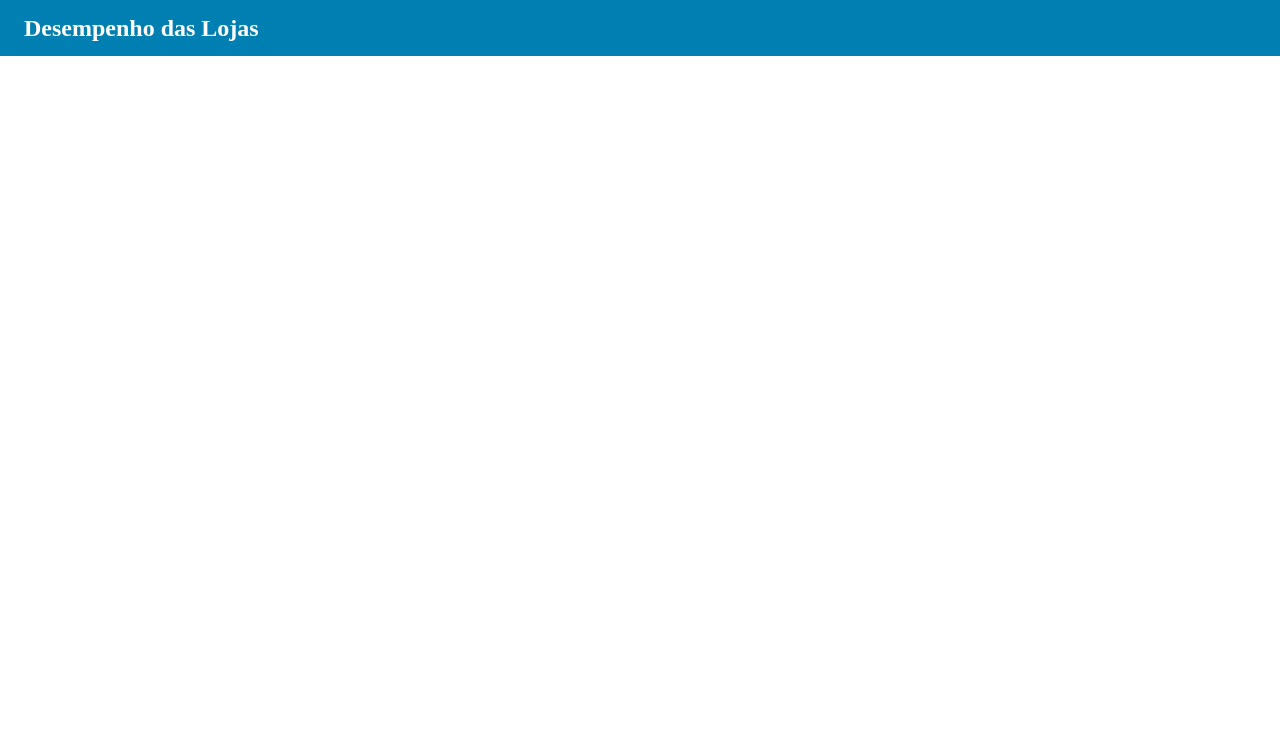
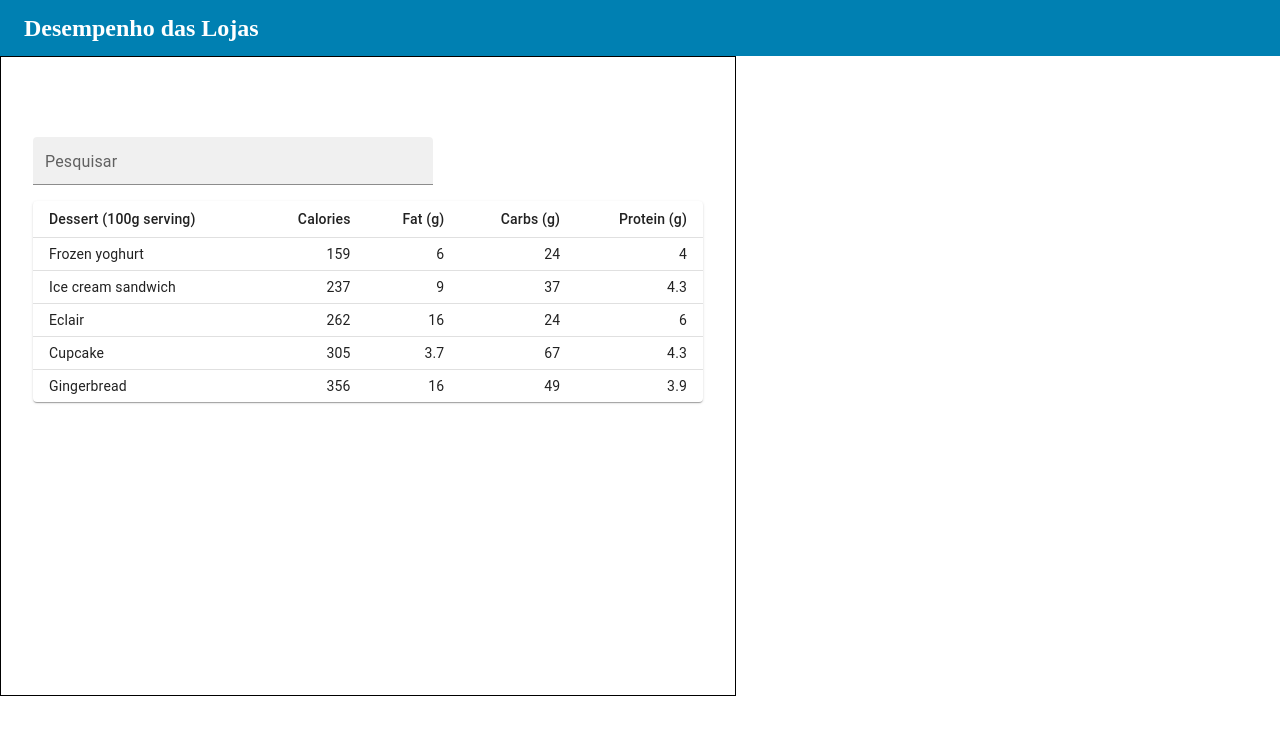
Before and after one commit to ivangomestr/front-end-technical-challenge, a React (Create React App) app: page / in a window 1280 px wide. Shown: the top 734 px of the page. Built offline with nearby package versions, Linux system fonts and the light colour scheme.

Commit message:
styling input and table

```diff
--- a/package.json
+++ b/package.json
@@ -3,6 +3,9 @@
   "version": "0.1.0",
   "private": true,
   "dependencies": {
+    "@emotion/react": "^11.9.0",
+    "@emotion/styled": "^11.8.1",
+    "@mui/material": "^5.8.1",
     "@testing-library/jest-dom": "^5.11.4",
     "@testing-library/react": "^11.1.0",
     "@testing-library/user-event": "^12.1.10",
--- /dev/null
+++ b/src/BillingFilter/index.tsx
@@ -0,0 +1,3 @@
+export function BillingFilter() {
+  return <></>;
+}
--- /dev/null
+++ b/src/components/Search/index.tsx
@@ -0,0 +1,10 @@
+import TextField from '@mui/material/TextField';
+import styles from './styles.module.scss';
+
+export function Search() {
+  return (
+    <div className={styles.container}>
+      <TextField fullWidth label="Pesquisar" variant="filled" size="small" />
+    </div>
+  );
+}
--- /dev/null
+++ b/src/components/Search/styles.module.scss
@@ -0,0 +1,8 @@
+.container {
+    display: flex;
+    align-items: center;
+    width: 25rem;
+    height: 5rem;
+    margin-top: 2rem;
+    // border: 1px solid black;
+}
--- a/src/components/StoreTable/index.tsx
+++ b/src/components/StoreTable/index.tsx
@@ -1,3 +1,65 @@
+import Table from '@mui/material/Table';
+import TableBody from '@mui/material/TableBody';
+import TableCell from '@mui/material/TableCell';
+import TableContainer from '@mui/material/TableContainer';
+import TableHead from '@mui/material/TableHead';
+import TableRow from '@mui/material/TableRow';
+import Paper from '@mui/material/Paper';
+
+function createData(
+  name: string,
+  calories: number,
+  fat: number,
+  carbs: number,
+  protein: number
+) {
+  return {
+    name,
+    calories,
+    fat,
+    carbs,
+    protein,
+  };
+}
+
+const rows = [
+  createData('Frozen yoghurt', 159, 6.0, 24, 4.0),
+  createData('Ice cream sandwich', 237, 9.0, 37, 4.3),
+  createData('Eclair', 262, 16.0, 24, 6.0),
+  createData('Cupcake', 305, 3.7, 67, 4.3),
+  createData('Gingerbread', 356, 16.0, 49, 3.9),
+];
+
 export function StoreTable() {
-  return <></>;
+  return (
+    <TableContainer component={Paper}>
+      <Table sx={{ minWidth: 650 }} size="small" aria-label="a dense table">
+        <TableHead>
+          <TableRow>
+            <TableCell>Dessert (100g serving)</TableCell>
+            <TableCell align="right">Calories</TableCell>
+            <TableCell align="right">Fat&nbsp;(g)</TableCell>
+            <TableCell align="right">Carbs&nbsp;(g)</TableCell>
+            <TableCell align="right">Protein&nbsp;(g)</TableCell>
+          </TableRow>
+        </TableHead>
+        <TableBody>
+          {rows.map((row) => (
+            <TableRow
+              key={row.name}
+              sx={{ '&:last-child td, &:last-child th': { border: 0 } }}
+            >
+              <TableCell component="th" scope="row">
+                {row.name}
+              </TableCell>
+              <TableCell align="right">{row.calories}</TableCell>
+              <TableCell align="right">{row.fat}</TableCell>
+              <TableCell align="right">{row.carbs}</TableCell>
+              <TableCell align="right">{row.protein}</TableCell>
+            </TableRow>
+          ))}
+        </TableBody>
+      </Table>
+    </TableContainer>
+  );
 }
--- a/src/pages/HomePage/index.tsx
+++ b/src/pages/HomePage/index.tsx
@@ -1,3 +1,18 @@
+import styles from './styles.module.scss';
+
+import { BillingFilter } from '../../BillingFilter';
+import { Search } from '../../components/Search';
+import { StoreTable } from '../../components/StoreTable';
+
 export function HomePage() {
-  return <></>;
+  return (
+    <div className={styles.container}>
+      <div className={styles.storesContainer}>
+        <Search />
+        <StoreTable />
+      </div>
+
+      <BillingFilter />
+    </div>
+  );
 }
--- /dev/null
+++ b/src/pages/HomePage/styles.module.scss
@@ -0,0 +1,13 @@
+.container {
+    display: flex;
+    height: 100vh;
+
+    .storesContainer {
+        display: flex;
+        flex-direction: column;
+        border: 1px solid black;
+        width: 46rem;
+        height: 40rem;
+        padding: 2rem;
+    }
+}
```
Also changed, not shown: src/BillingFilter/styles.module.scss (added), 1 other file (tests, documents, lock files or other folders).
